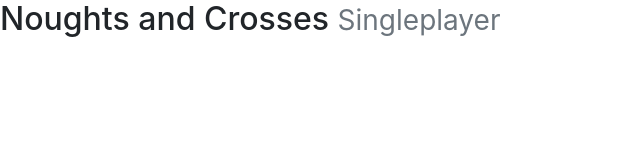
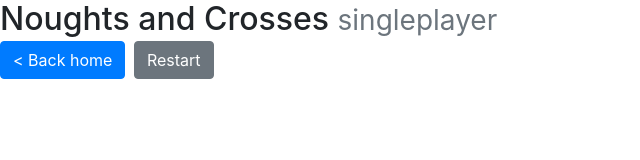
Before and after one commit to stevenson3529/project, a website: page spgame.html in a window 1280 px wide. Shown: the whole page, without its empty margins (0-640 px from the left). Drawn offline with nearby package versions, Linux system fonts and the light colour scheme.

Commit message:
finn is a bellend

```diff
--- a/spgame.html
+++ b/spgame.html
@@ -13,7 +13,12 @@
     <body>
         <h2>
             Noughts and Crosses
-            <small class="text-muted">Singleplayer</small>
+            <small class="text-muted">singleplayer</small><br>
+            <a class="btn btn-primary" role="button" href="/">< Back home</a>
+            <a class="btn btn-secondary" role="button" href="/game?mode=singleplayer">Restart</a>
+            <br>
         </h2>
+        <canvas id="canvas" width="1000" height="1000"></canvas>
+        <script src="./scripts/singleplayer.js"></script>
     </body>
 </html>
```
